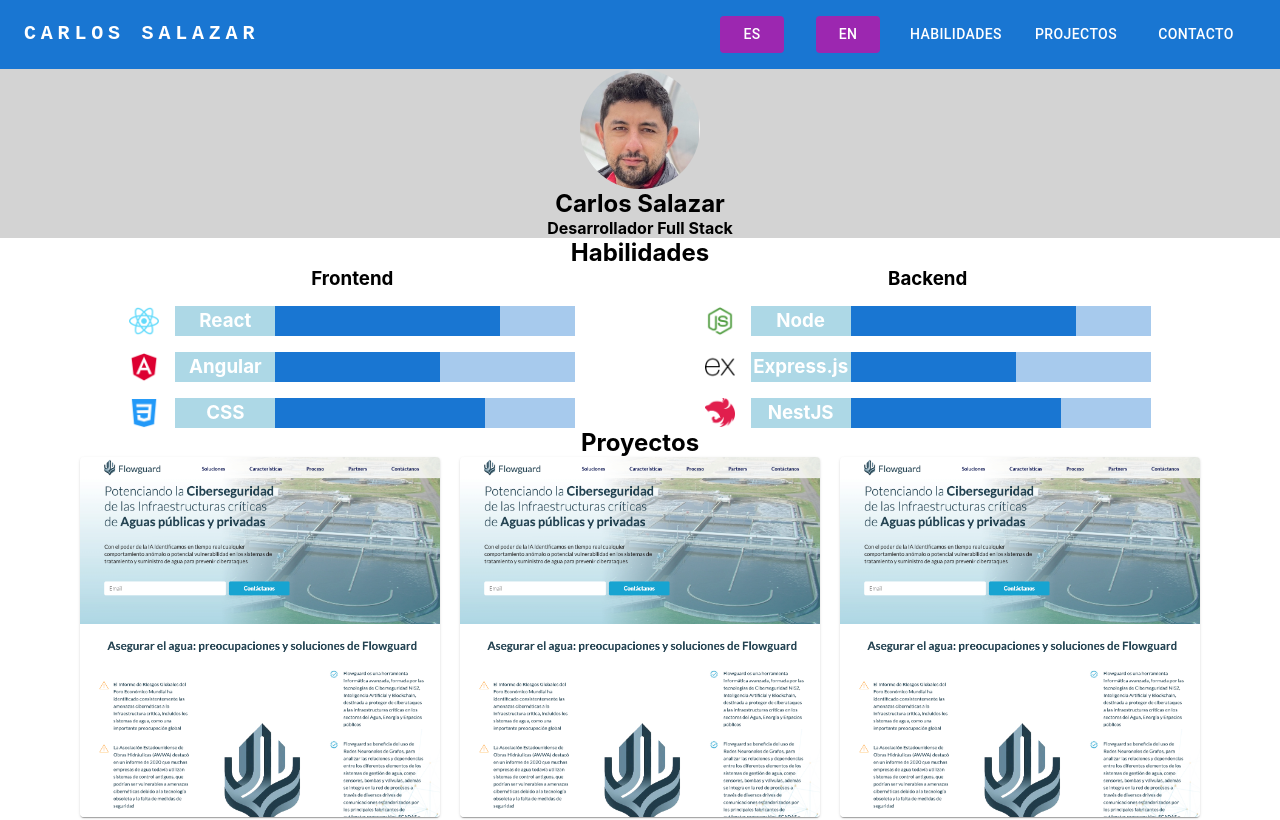
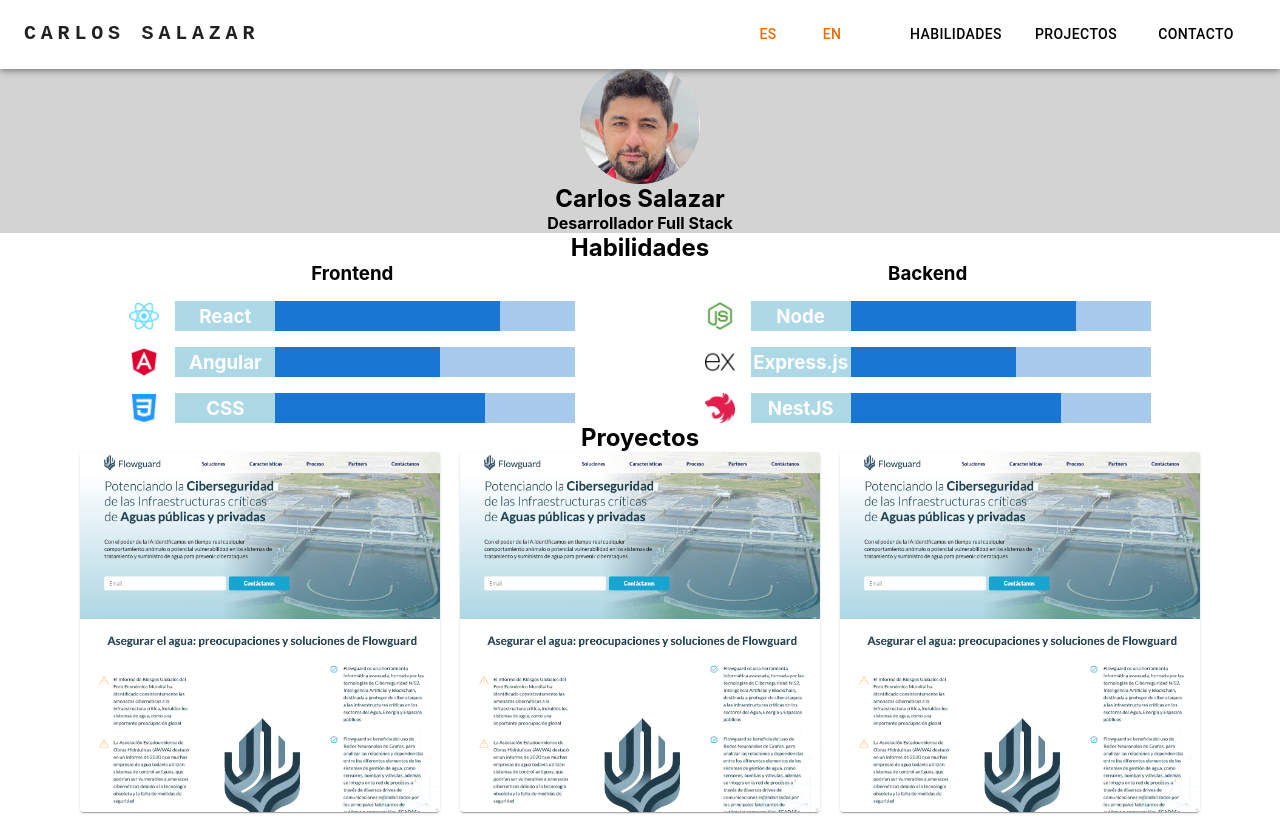
Before and after one commit to telcash/portfolio, a React (Create React App) app: page / in a window 1280 px wide. Shown: the top 820 px of the page. Built offline with nearby package versions, Linux system fonts and the light colour scheme.

Commit message:
Aplicados estilos a Navbar

```diff
--- a/src/App.js
+++ b/src/App.js
@@ -1,10 +1,21 @@
 import React from 'react';
 import './App.css';
 
+import { ThemeProvider, createTheme } from '@mui/material/styles';
+
 import { Navbar, Hero, Skills, Portfolio, Footer } from './components/containers';
+
+const theme = createTheme({
+  palette: {
+    white: {
+      main: '#fff'
+    }
+  }
+})
 
 const App = () => {
   return (
+    <ThemeProvider theme={theme}>
       <div className="App">
         <nav><Navbar/></nav>
         <section><Hero/></section>
@@ -12,6 +23,7 @@ const App = () => {
         <section><Portfolio/></section>
         <footer><Footer/></footer>
       </div>
+    </ThemeProvider>
   );
 }
 
--- a/src/components/containers/navbar/Navbar.jsx
+++ b/src/components/containers/navbar/Navbar.jsx
@@ -38,7 +38,7 @@ const Navbar = () => {
 
     return (
         <div className="cs_navbar">
-            <AppBar position="static">
+            <AppBar position="fixed" color="white">
                 <Container maxWidth="xl">
                     <Toolbar disableGutters>
                         <Typography
@@ -115,16 +115,17 @@ const Navbar = () => {
                         >
                             {t("name")}
                         </Typography>
-                        <Button onClick={() => i18n.changeLanguage('es')} variant="contained" color="secondary" disableElevation sx={{ margin: 2, display: { xs: 'flex', md: 'none' } }}>ES</Button>
-                        <Button onClick={() => i18n.changeLanguage('en')} variant="contained" color="secondary" disableElevation sx={{ margin: 2, display: { xs: 'flex', md: 'none' } }}>EN</Button>
+                        <Button onClick={() => i18n.changeLanguage('es')} variant="text" color="warning" disableElevation sx={{ my: 2, display: { xs: 'flex', md: 'none' } }}>ES</Button>
+                        <Button onClick={() => i18n.changeLanguage('en')} variant="text" color="warning" disableElevation sx={{ my: 2, display: { xs: 'flex', md: 'none' } }}>EN</Button>
                         <Box sx={{ flexGrow: 1, justifyContent: 'flex-end', display: { xs: 'none', md: 'flex' } }}>
-                            <Button onClick={() => i18n.changeLanguage('es')} variant="contained" color="secondary" disableElevation sx={{ margin: 2 }}>ES</Button>
-                            <Button onClick={() => i18n.changeLanguage('en')} variant="contained" color="secondary" disableElevation sx={{ margin: 2 }}>EN</Button>
+                            <Button onClick={() => i18n.changeLanguage('es')} variant="text" color="warning" disableElevation sx={{ my: 2 }}>ES</Button>
+                            <Button onClick={() => i18n.changeLanguage('en')} variant="text" color="warning" disableElevation sx={{ my: 2, marginLeft: 0, marginRight: 4 }}>EN</Button>
                             {pages.map((page) => (
                             <Button
                                 key={page}
+                                color="warning"
                                 onClick={handleCloseNavMenu}
-                                sx={{ my: 2, color: 'white', display: 'block', width: 120 }}
+                                sx={{ my: 2, color: 'black', display: 'block', width: 120 }}
                             >
                                 {page}
                             </Button>
@@ -133,6 +134,7 @@ const Navbar = () => {
                     </Toolbar>
                 </Container>
             </AppBar>
+            <Toolbar/>
         </div>
     );
 };
```
Lines whose indentation alone changed are shown as unchanged.
